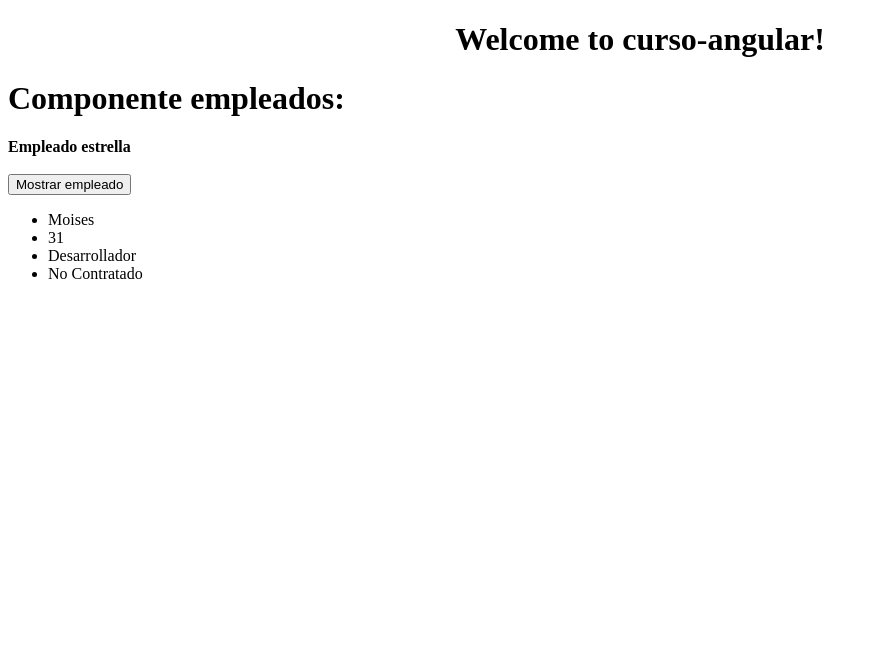
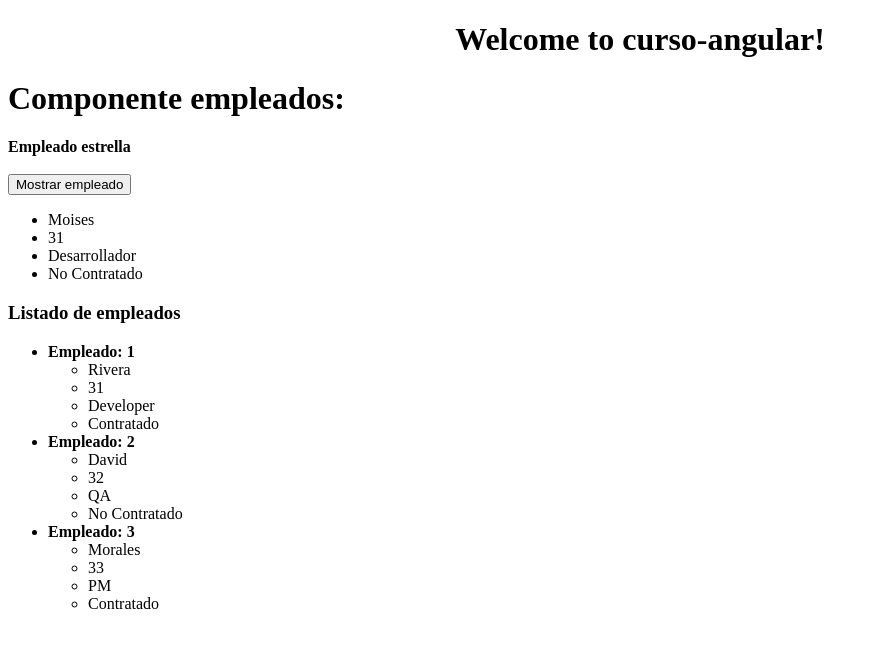
Before and after one commit to MDavidMR/curso-angular, an Angular app: page / in a window 1280 px wide. Shown: the top 648 px of the page, without its empty margins (0-877 px from the left). Built offline with nearby package versions, Linux system fonts and the light colour scheme.

Commit message:
25. Directiva ngFor

```diff
--- a/src/app/empleado/empleado.component.html
+++ b/src/app/empleado/empleado.component.html
@@ -30,3 +30,17 @@
 
     </ul>
 </div>
+
+<h3>Listado de empleados</h3>
+<ul>
+    <li *ngFor="let empleado of trabajadores; let i = index">
+       <strong>Empleado: {{i + 1}}</strong>
+        <ul>
+            <li>{{empleado.nombre}}</li>
+            <li>{{empleado.edad}}</li>
+            <li>{{empleado.cargo}}</li>
+            <li *ngIf="empleado.contratado == true">Contratado</li>
+            <li *ngIf="empleado.contratado == false">No Contratado</li>
+        </ul>
+    </li>
+</ul>
```
